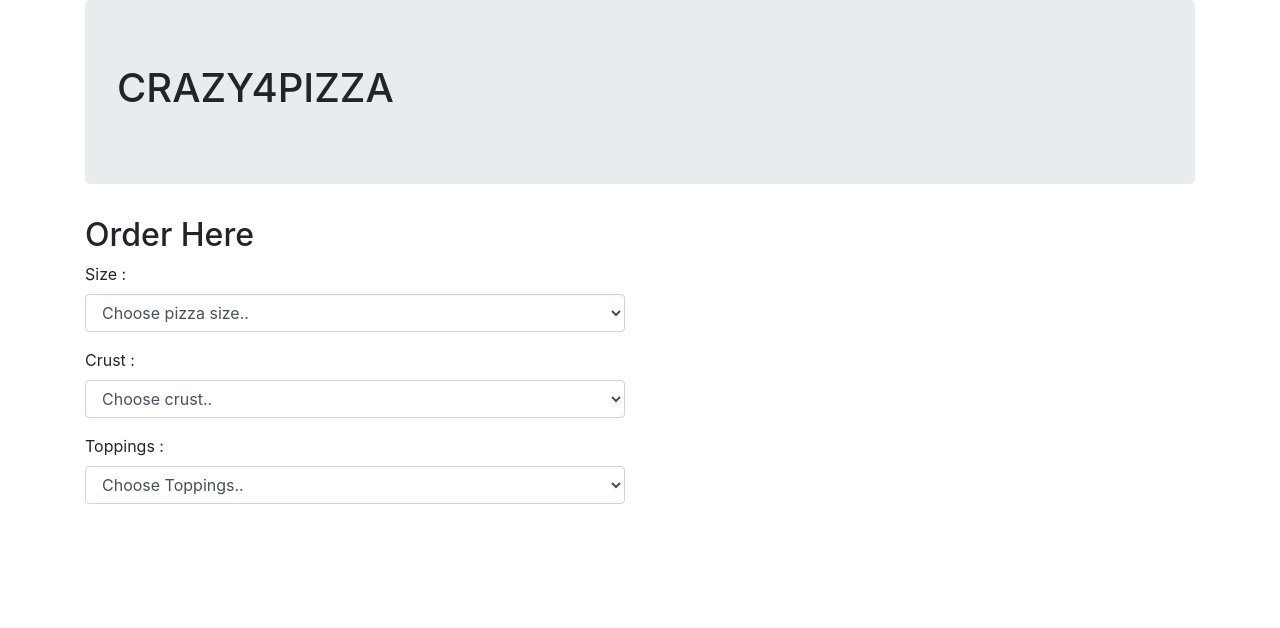
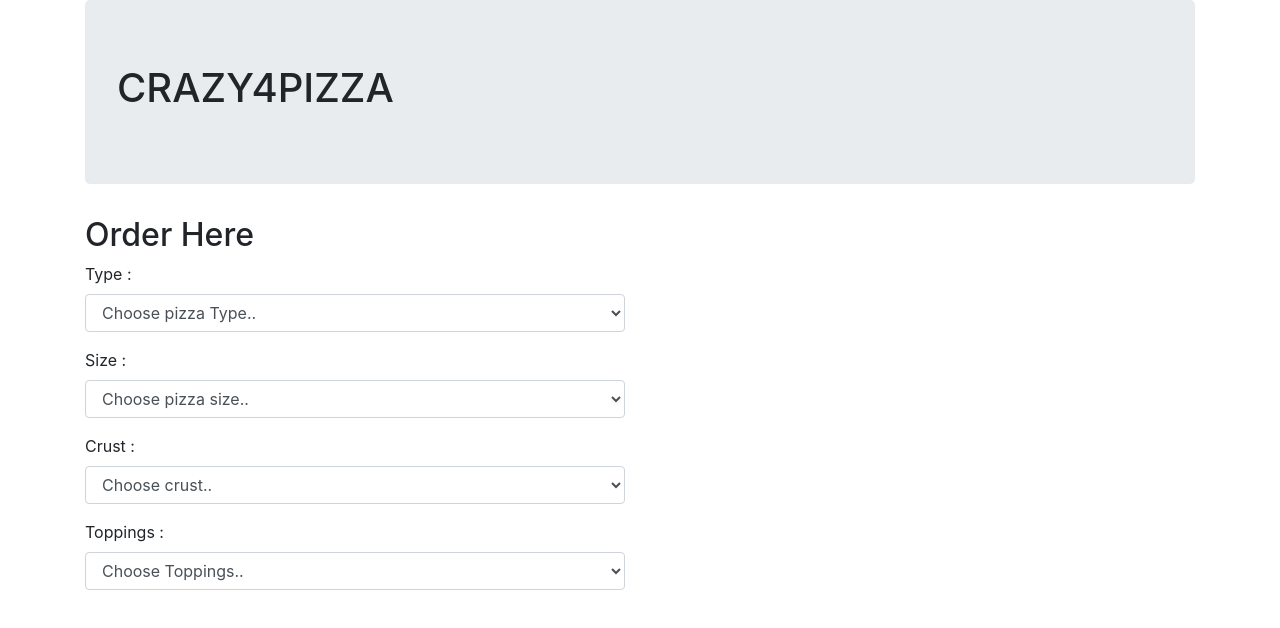
Before and after one commit to ondicho/crazy4Pizza, a plain HTML site: page index.html in a window 1280 px wide. Drawn offline with nearby package versions, Linux system fonts and the light colour scheme.

Commit message:
this commit adds a pizza select list in index.html

```diff
--- a/index.html
+++ b/index.html
@@ -17,6 +17,16 @@
         <div  class="col-md-12"><h2>Order Here</h2></div>
         <div class="col-md-6">
           <form class="orders">
+            <div class="form-group">
+              <label for="pizzaType">Type :</label>
+              <select id="pizzaType"  class="form-control">
+                <option selected>Choose pizza Type..</option>
+                <option id="pizzaTypeHawaiian">Hawaiian</option>
+                <option id="pizzaTypeBbqChicken">BBQ Chicken</option>
+                <option id="pizzaTypeChickenPeriperi">Chicken Periperi</option>
+                <option id="pizzaTypeBbqBeef">BBQ Beef</option>
+              </select>
+            </div>
             <div class="form-group">
               <label for="pizzaSize">Size :</label>
               <select id="pizzaSize"  class="form-control">
```
